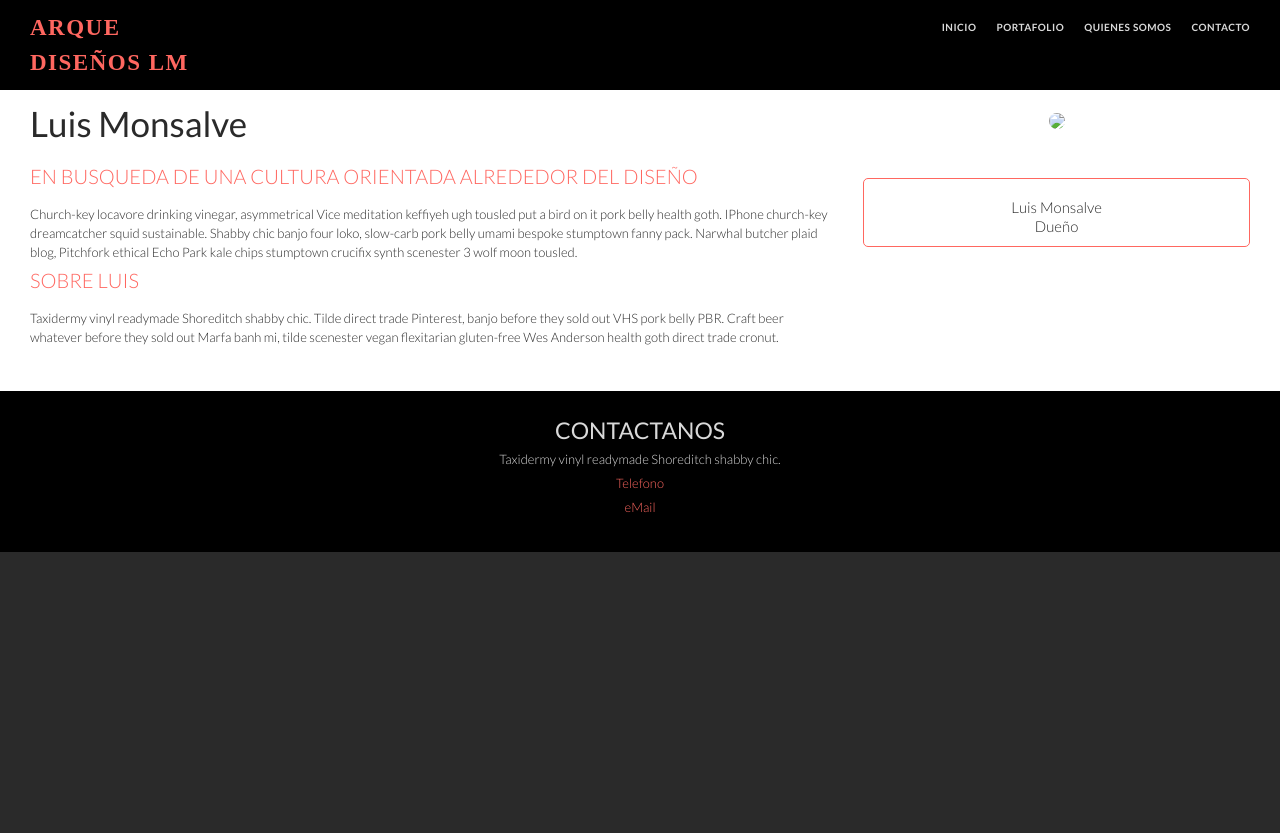
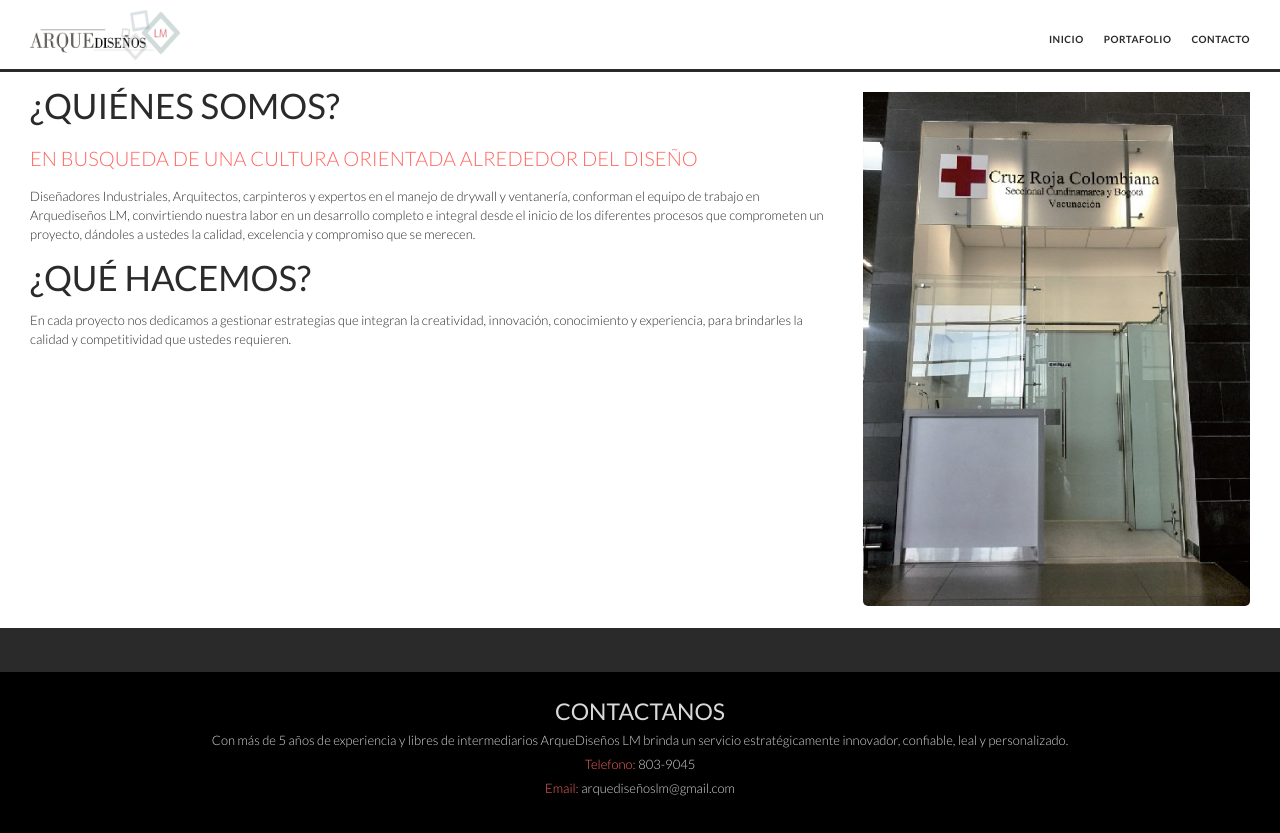
Before and after one commit to smeloa/arque_disenos_site, a plain HTML site: page about.html in a window 1280 px wide. Before the commit the page ends 800 px from the top, so only its background shows below. Drawn offline with Linux system fonts and the light colour scheme.

Commit message:
Final Changes
Final Changes.

Missing links to portfolio and portfolio specific album projects.

```diff
--- a/about.html
+++ b/about.html
@@ -17,15 +17,17 @@
 
 		<header class="primary-header container group">
 
-			<h1 class="logo">
+			<!-- <h1 class="logo">
 				<a href="index.html">Arque <br> Diseños LM</a>
-			</h1>
+			</h1> -->
+
+			<img class="logoimg" src="logo.png" alt="ArqueDiseños Logo">
 
 			<nav class="primary-nav">
 				<ul>
 					<li><a href="index.html">Inicio</a></li><!--
 					--><li><a href="#">Portafolio</a></li><!--
-					--><li><a href="about.html">Quienes Somos</a></li><!--
+					--><!--<li><a href="about.html">Quienes Somos</a></li>--><!--
 					--><li><a href="contacto.html">Contacto</a></li>
 				</ul>
 			</nav>
@@ -34,33 +36,28 @@
 
 		<!-- Main Content -->
 
-	    <section class="row empleados">
+	    <section class="row nosotros">
 
-	      	<div class="grid empleados" class="empleado" id="luis-monsalve">
+	      	<div class="grid">
 
 	        <!-- Luis Monsalve -->
 
-		          	<div class="empleado col-2-3">
+		        <div class="col-2-3">
 
-			            <h2>Luis Monsalve</h2>
-			            <h5>En busqueda de una cultura orientada alrededor del diseño</h5>
+			        <h2>¿QUIÉNES SOMOS?</h2>
+		            <h5>En busqueda de una cultura orientada alrededor del diseño</h5>
 
-			            <p>Church-key locavore drinking vinegar, asymmetrical Vice meditation keffiyeh ugh tousled put a bird on it pork belly health goth. IPhone church-key dreamcatcher squid sustainable. Shabby chic banjo four loko, slow-carb pork belly umami bespoke stumptown fanny pack. Narwhal butcher plaid blog, Pitchfork ethical Echo Park kale chips stumptown crucifix synth scenester 3 wolf moon tousled.</p>
+		            <p>Diseñadores Industriales,  Arquitectos, carpinteros y expertos en el manejo de drywall y ventanería, conforman el equipo de trabajo en Arquediseños LM, convirtiendo nuestra labor en un desarrollo completo e integral desde el inicio de los diferentes procesos que comprometen un proyecto, dándoles a ustedes la calidad, excelencia y compromiso que se merecen.</p>
 
-			            <h5>Sobre Luis</h5>
+		            <h2>¿QUÉ HACEMOS?</h2>
 
-			            <p>Taxidermy vinyl readymade Shoreditch shabby chic. Tilde direct trade Pinterest, banjo before they sold out VHS pork belly PBR. Craft beer whatever before they sold out Marfa banh mi, tilde scenester vegan flexitarian gluten-free Wes Anderson health goth direct trade cronut.</p>
+			       	<p>En cada proyecto nos dedicamos a gestionar estrategias que integran la creatividad, innovación, conocimiento y  experiencia, para brindarles la calidad y competitividad que ustedes requieren.</p>
 
-		          	</div><!--
+		       	</div><!--
 
-		          	--><aside class=" empleado col-1-3">
-			            <div class="info-empleado">
-
-			            	<img src="#">
-							<p>Luis Monsalve <br> Dueño</p>
-
-			            </div>
-		          	</aside>
+		       	--><section class="proy col-1-3">
+					<img src="img/cruz roja.jpg" alt="paintbrush">
+				</section>
 
 		    </div>
 
@@ -71,12 +68,12 @@
 		<footer class="primary-footer">
 
 			<h5>Contactanos</h5>
-			<p>Taxidermy vinyl readymade Shoreditch shabby chic.</p>
+			<p>Con más de 5 años de experiencia y libres de intermediarios ArqueDiseños LM brinda un servicio estratégicamente innovador, confiable, leal y personalizado.</p>
 
 			<div class="contact-info">
 
-				<p>Telefono</p>
-				<p>eMail</p>
+				<p>Telefono: <span>803-9045</span></p>
+				<p>Email: <span>arquediseñoslm@gmail.com</span></p>
 
 			</div>
 
--- a/css/style.css
+++ b/css/style.css
@@ -198,8 +198,8 @@
   	background: #ff6760;
   	color: #d9d9d9;
   	cursor: pointer;
-	display: inline-block;
-	font-size: 11px;
+	  display: inline-block;
+	  font-size: 11px;
   	font-weight: 700;
   	letter-spacing: .5px;
   	margin: 0;
@@ -222,17 +222,19 @@
 */
 
 .primary-header {
-	background: #000000;
+	background: #ffffff;
+	padding-top: 10px;
+	border-bottom: solid #2a2a2a
 }
 
-/* h1.logo {
-	width: 300px;
-	height: 75px;
-	background: url(LOGO_ADLM.png);
-	text-indent: -9999px;
-} */
+.logoimg {
+	width: 150px;
+	height: 50px;
+}
 
-.logo {
+/* Next Section is left in comments in case Logo is decided to be done just by CSS */
+
+/* .logo {
 	font-family: "Bodoni";
   	float: left;
   	font-size: 23px;
@@ -253,18 +255,19 @@
 
 .logo a:hover {
 	color: #d9d9d9;
-}
+} */
 
 .primary-nav {
 	font-size: 10px;
 	font-weight: 700;
-  	letter-spacing: .5px;
-  	text-transform: uppercase;
-  	margin-top: -22px;
+	letter-spacing: .5px;
+  text-transform: uppercase;
+  margin-top: -75px; /*To fit image */
+ 	padding-bottom: 10px; /*To fit image */
 }
 
 .primary-nav a {
-	color: #d9d9d9;
+	color: #2a2a2a;
 }
 
 .primary-nav a:hover {
@@ -308,14 +311,22 @@
   ========================================
 */
 
+.back-picture {
+	background-image: url("../inte11.jpg");
+	height: 600px;
+  background-size: cover;
+  background-repeat: no-repeat;
+}
+
 .hero {
-  	padding: 22px 80px 44px 80px;
-  	text-align: center;
+  padding: 250px 80px 44px 80px;
+	text-align: left;
 }
 
 .hero p {
+  color: #2a2a2a;
 	font-size: 30px;
-	font-weight: 100;
+	font-weight: 700;
 	line-height: 45px;
 	padding-bottom: 20px;
 }
@@ -418,25 +429,25 @@
 
 /*
   ========================================
-  Empleados
+  About
   ========================================
 */
 
-.empleados {
+.nosotros {
 	background: #ffffff;
 }
 
-.empleado {
+.nosotros {
 	margin-bottom: 44px;
 	color: #2a2a2a;
 }
 
-.empleado h2 {
+.nosotros h2 {
 	font-weight: 400;
 	font-size: 35px;
 }
 
-.empleado h5 {
+.nosotros h5 {
 	color: #ff6760;
 	font-weight: 300;
 	font-size: 20px;
@@ -444,20 +455,8 @@
 	padding-bottom: 10px;
 }
 
-.info-empleado {
-	font-size: 15px;
-	border: 1px solid #ff6760;
-	border-radius: 5px;
-	margin-top: 88px;
-	padding-bottom: 10px;
-	text-align: center;
-}
-
-.info-empleado img {
-  	border-radius: 50%;
-  	height: 130px;
-  	margin: -66px 0 22px 0;
-  	vertical-align: top;
+.nosotros img {
+	padding-top: 20px;
 }
 
 /*
@@ -501,7 +500,7 @@
 }
 
 .datos-personales label {
-  color: #2a2a2a;
+  color: #c6c9cc;
   cursor: pointer;
   font-weight: 400;
 }
@@ -513,7 +512,7 @@
   border-radius: 5px;
   display: block;
   margin: 5px 0 27px 0;
-  padding: 5px 8px;
+  padding: 5px 5px;
 }
 
 .datos-personales input,
```
Also changed, not shown: contacto.html (+16 -15 lines), index.html (+17 -13 lines), inte11.jpg (added), logo test.png (added), logo.png (renamed from LOGO_ADLM.png), 1 other file.
